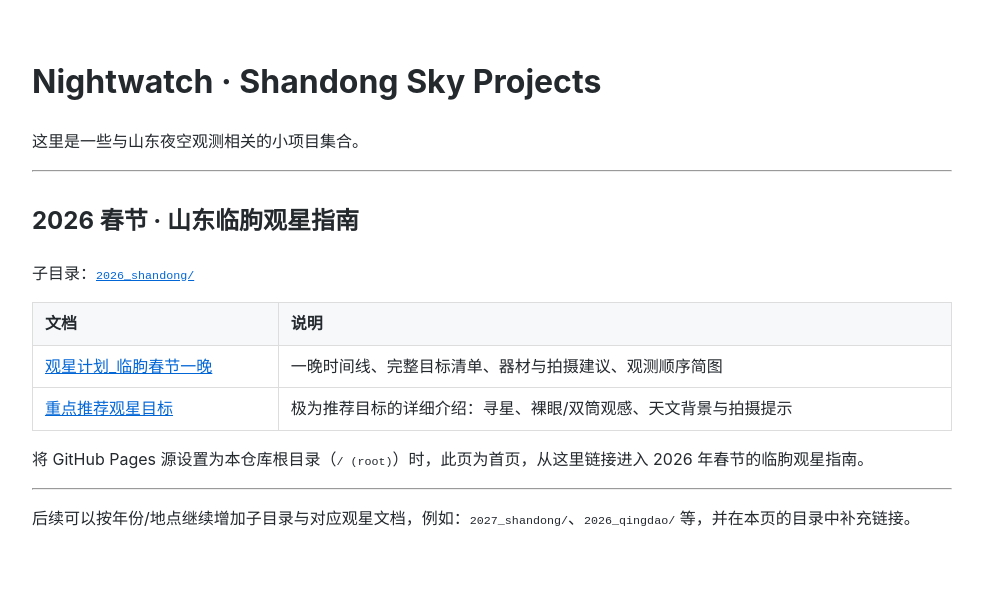
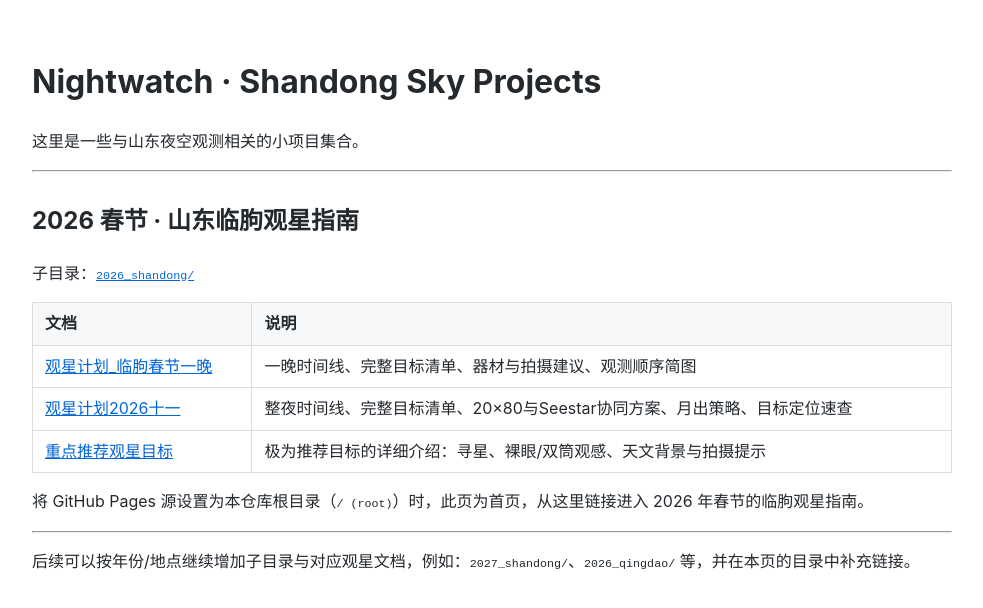
Before and after one commit to dadongshangu/nightwatch, a Jekyll site: the page built from index.md, in a window 1280 px wide. Shown: the top 608 px of the page, without its empty margins (148-1131 px from the left). Built offline with Jekyll 4.4.1, drawn with Linux system fonts in a browser that asks for light colours; our own code applies the rules of GitHub Pages for plain Markdown files.

Commit message:
Update index.md

```diff
--- a/index.md
+++ b/index.md
@@ -14,6 +14,7 @@ layout: default
 | 文档 | 说明 |
 |------|------|
 | [观星计划_临朐春节一晚](2026_shandong/观星计划_临朐春节一晚) | 一晚时间线、完整目标清单、器材与拍摄建议、观测顺序简图 |
+| [观星计划2026十一](2026十一观星) | 整夜时间线、完整目标清单、20×80与Seestar协同方案、月出策略、目标定位速查 |
 | [重点推荐观星目标](2026_shandong/重点推荐观星目标) | 极为推荐目标的详细介绍：寻星、裸眼/双筒观感、天文背景与拍摄提示 |
 
 将 GitHub Pages 源设置为本仓库根目录（`/ (root)`）时，此页为首页，从这里链接进入 2026 年春节的临朐观星指南。
```
